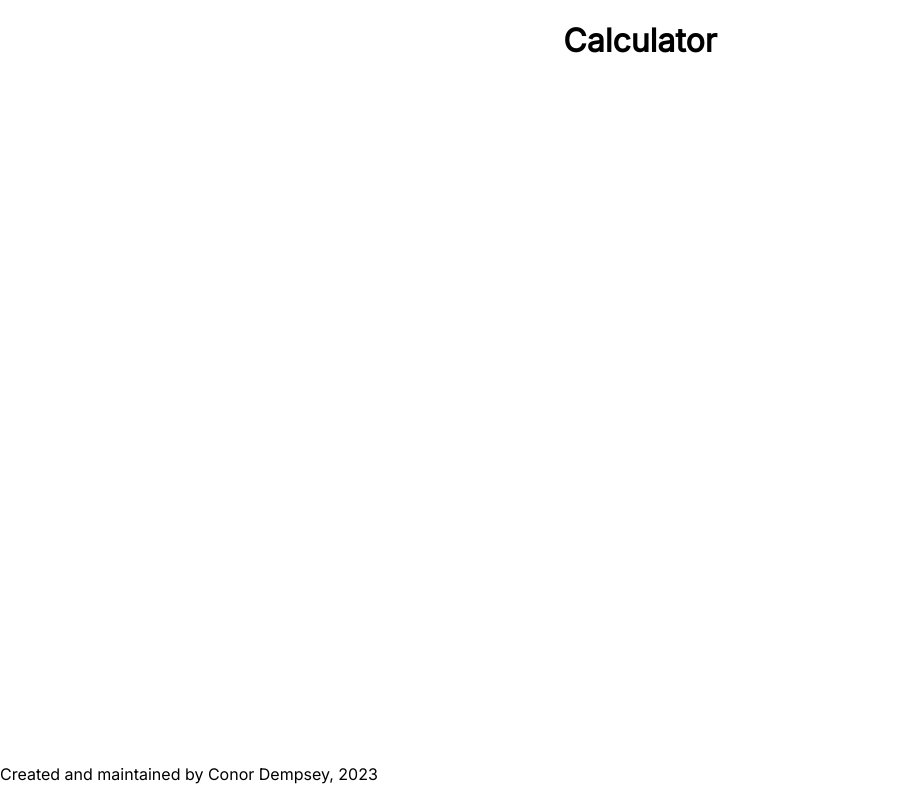
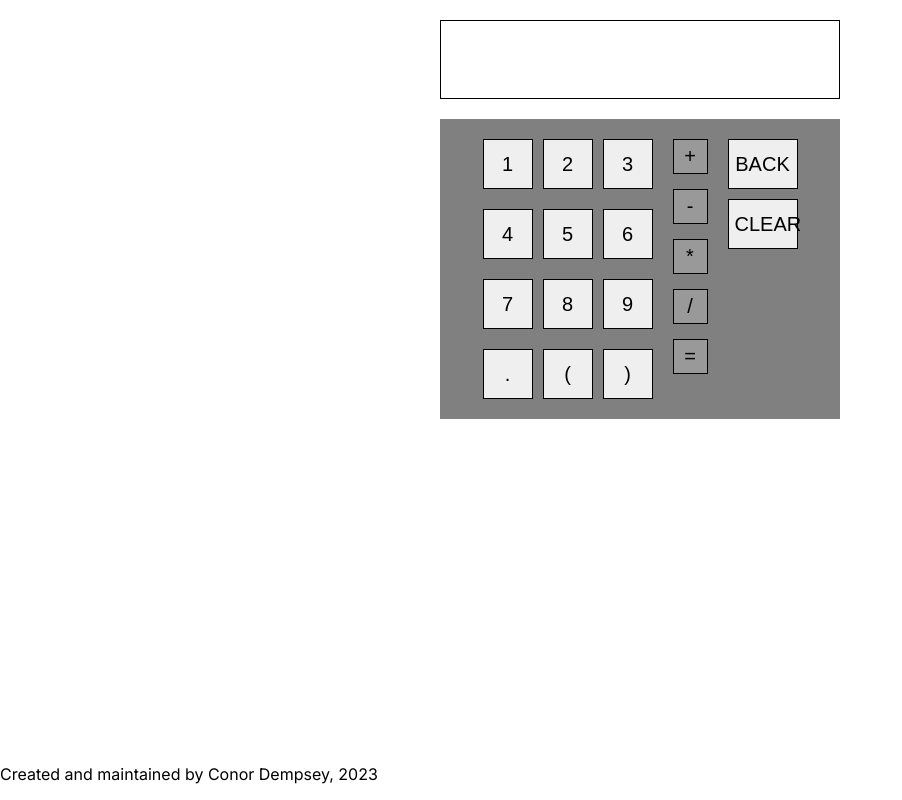
Before and after one commit to crimsonblue11/calculator-app, a React (Create React App) app: page / in a window 1280 px wide. Shown: the whole page, without its empty margins (0-902 px from the left). Built offline with nearby package versions, Linux system fonts and the light colour scheme.

Commit message:
feat(ui): created and styled basic ui
Created basic user interface based on figma design.
This UI has no actual functionality, but buttons will react to
the cursor (i.e. on hover and on click).

```diff
--- a/src/components/Calculator.js
+++ b/src/components/Calculator.js
@@ -3,7 +3,45 @@ import React from "react"
 export default function Calculator() {
     return (
         <div className="calculator">
-            <h1>Calculator</h1>
+            <input
+                type="text"
+                className="calculator--screen"
+            />
+            <div className="calculator--input">
+                <div className="calculator--numbers">
+                    <span className="number-row">
+                        <button>1</button>
+                        <button>2</button>
+                        <button>3</button>
+                    </span>
+                    <span className="number-row">
+                        <button>4</button>
+                        <button>5</button>
+                        <button>6</button>
+                    </span>
+                    <span className="number-row">
+                        <button>7</button>
+                        <button>8</button>
+                        <button>9</button>
+                    </span>
+                    <span className="number-row">
+                            <button>.</button>
+                            <button>&#40;</button>
+                            <button>&#41;</button>
+                    </span>
+                </div>
+                <div className="calculator--functions">
+                    <button>+</button>
+                    <button>-</button>
+                    <button>*</button>
+                    <button>/</button>
+                    <button>=</button>
+                </div>
+                <div className="calculator--controls">
+                    <button>BACK</button>
+                    <button>CLEAR</button>
+                </div>
+            </div>
         </div>
     )
 }
--- a/src/style.css
+++ b/src/style.css
@@ -11,10 +11,81 @@ main {
 }
 
 .calculator {
+    width: 400px;
     align-self: center;
+    display: flex;
+    flex-direction: column;
+    gap: 20px;
+    margin-top: 20px;
 }
 
 footer {
     position: fixed;
     bottom: 0;
 }
+
+.calculator--screen {
+    padding: 20px;
+    font-size: 32px;
+    border: 1px solid black;
+}
+
+.calculator--screen:hover {
+    background-color: rgb(215, 255, 255);
+}
+
+.calculator--input {
+    display: flex;
+    justify-content: center;
+    background-color: grey;
+    padding: 20px 10px;
+    gap: 20px;
+}
+
+.calculator--numbers {
+    display: flex;
+    flex-direction: column;
+    gap: 20px;
+}
+
+.calculator button {
+    font-size: 20px;
+    width: 50px;
+    height: 50px;
+    border: 1px solid black;
+}
+
+.number-row {
+    display: flex;
+    gap: 10px;
+}
+
+.calculator--functions {
+    display: flex;
+    flex-direction: column;
+    gap: 15px;
+}
+
+.calculator--functions > button {
+    width: 35px;
+    height: 35px;
+    background-color: #999999;
+}
+
+.calculator--functions > button:hover {
+    background-color: #acacac;
+}
+
+.calculator--functions > button:active {
+    background-color: #6e6e6e;
+}
+
+.calculator--controls {
+    display: flex;
+    flex-direction: column;
+    gap: 10px;
+}
+
+.calculator--controls > button {
+    width: 70px;
+}
```
